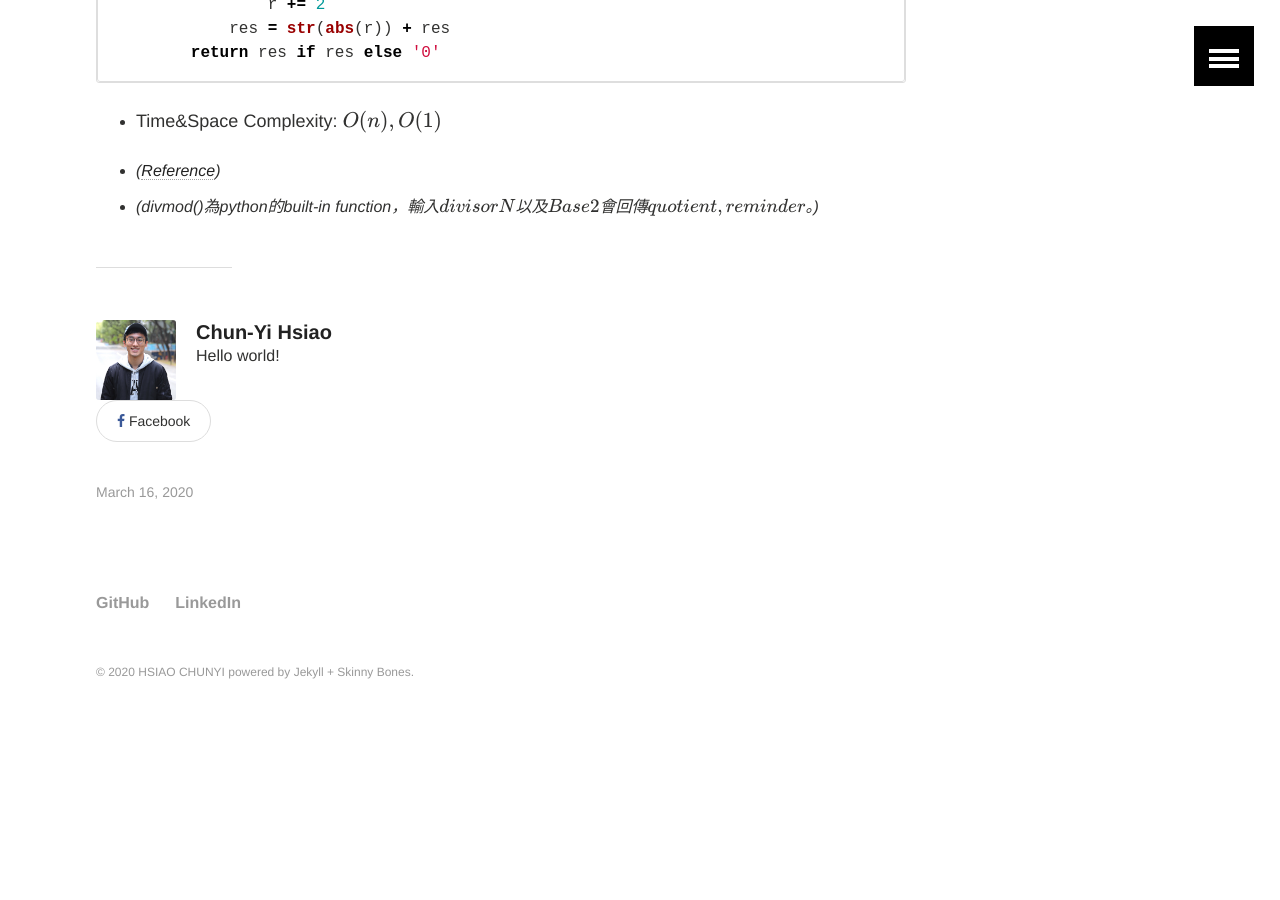
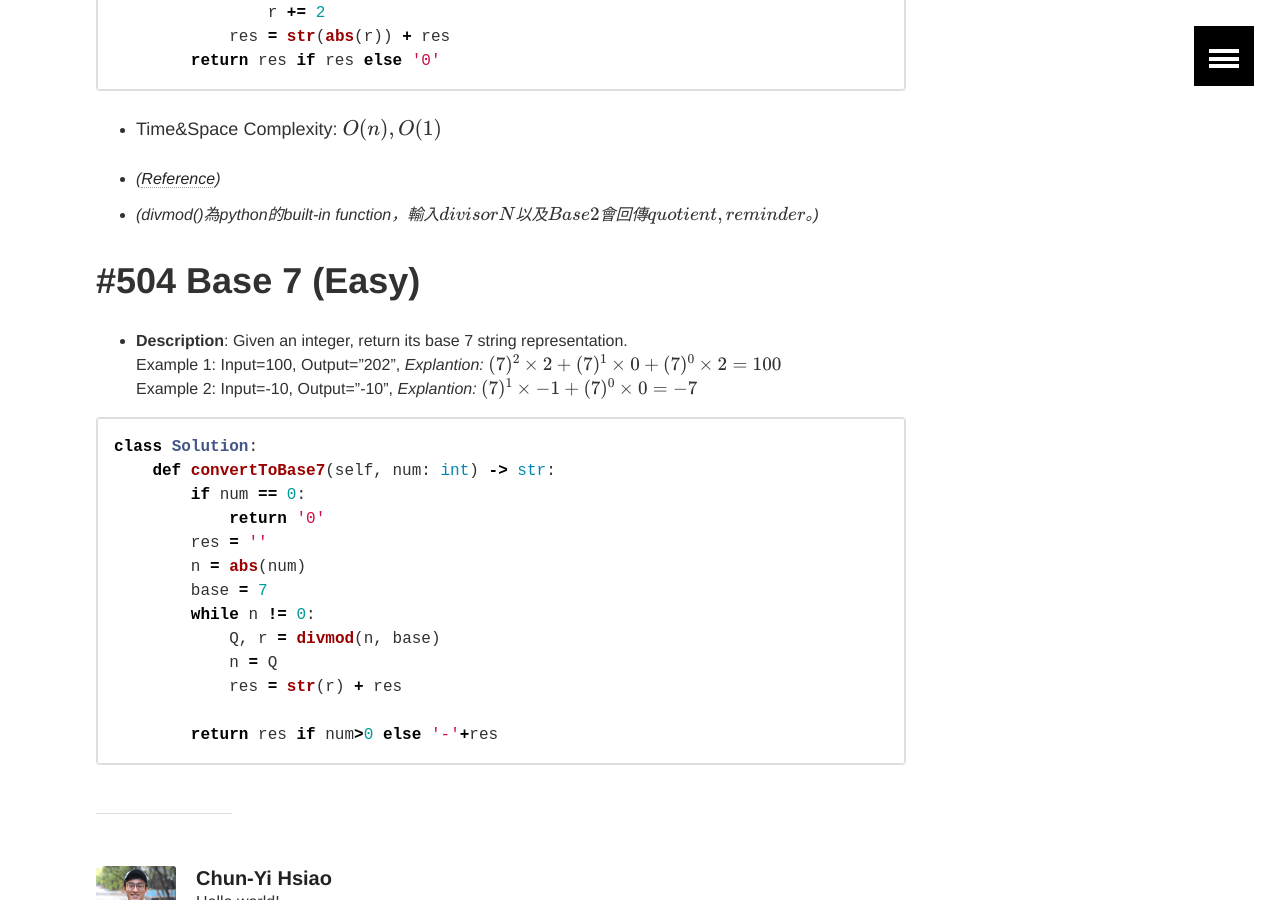
Before and after one commit to hsiaocy/hsiaocy.github.io, a Jekyll site: the page built from leetcodes/_posts/2020-03-16-LeetCode-1017.md, in a window 1280 px wide and 900 px high, scrolled down 1343 px. Built offline with Jekyll 4.4.1, drawn with Linux system fonts in a browser that asks for light colours; formulas are drawn with MathJax 3; before the commit the page ends 2101 px from its top, so only the background shows below that; some of the changed text lies outside the part shown.

Commit message:
add similiar practice LeetCode #504

````diff
--- a/leetcodes/_posts/2020-03-16-LeetCode-1017.md
+++ b/leetcodes/_posts/2020-03-16-LeetCode-1017.md
@@ -3,7 +3,7 @@ image:
   teaser: Leetcode.jpg
 
 layout: article
-title: LeetCode - 1017
+title: LeetCode - 1017, 504
 date: 2020-03-16
 categories: notes
 author: chunyi_hsiao
@@ -60,3 +59,25 @@ class Solution:
 
 - *([Reference](https://leetcode.com/problems/convert-to-base-2/discuss/540820/python-fast-(greater98)-short-detailed-explanation-and-some-tips-only-basic-arithmetics-any-base))*
 - *(divmod()為python的built-in function，輸入$$divisor N$$以及$$Base 2$$會回傳$$quotient, reminder$$。)*
+
+
+# #504 Base 7 (Easy)
+- **Description**: Given an integer, return its base 7 string representation.
+Example 1: Input=100, Output="202", *Explantion: $$(7)^2 \times 2 + (7)^1 \times 0 + (7)^0 \times 2 = 100$$*
+Example 2: Input=-10, Output="-10", *Explantion: $$(7)^1 \times -1 + (7)^0 \times 0 = -7$$*
+
+```python
+class Solution:
+    def convertToBase7(self, num: int) -> str:
+        if num == 0:
+            return '0'
+        res = ''
+        n = abs(num)
+        base = 7
+        while n != 0:
+            Q, r = divmod(n, base)
+            n = Q
+            res = str(r) + res
+
+        return res if num>0 else '-'+res
+```
````
Also changed, not shown: other parts of leetcodes/_posts/2020-03-16-LeetCode-1017.md (+1 -2 lines).
